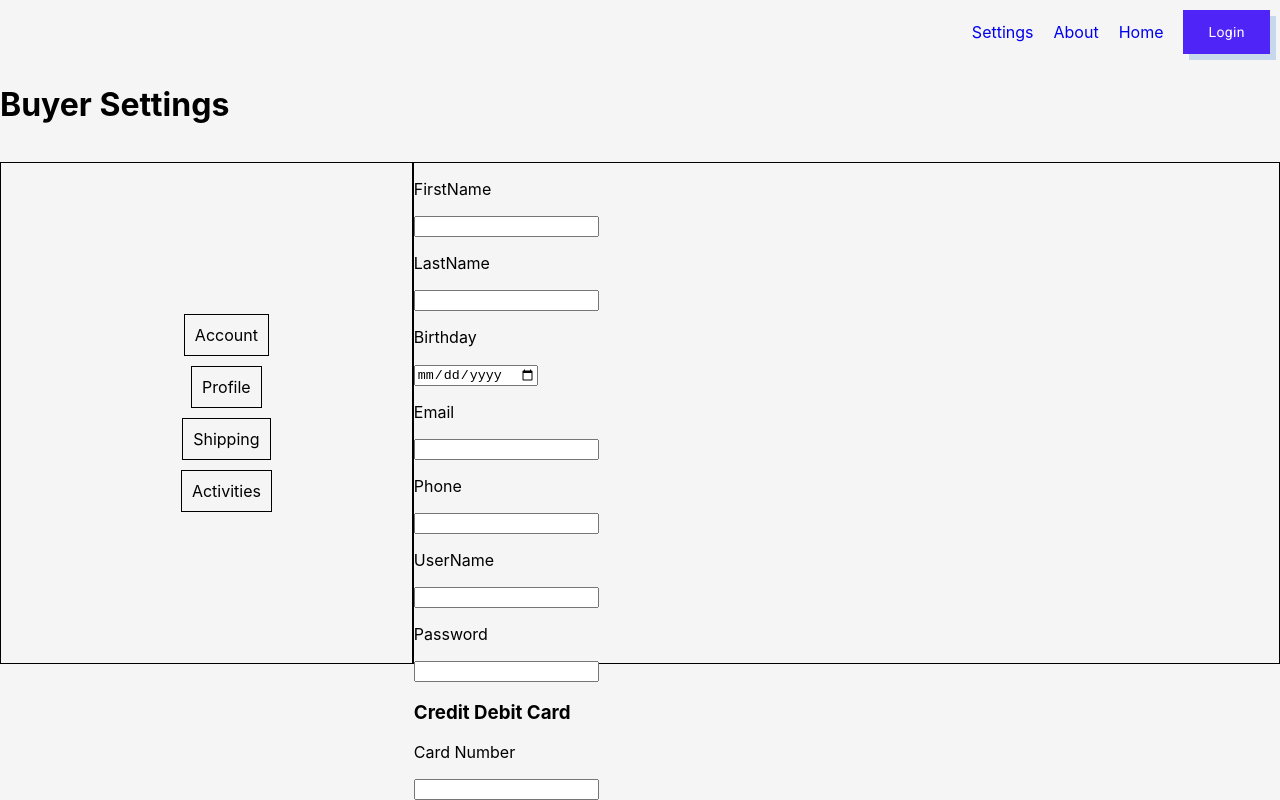
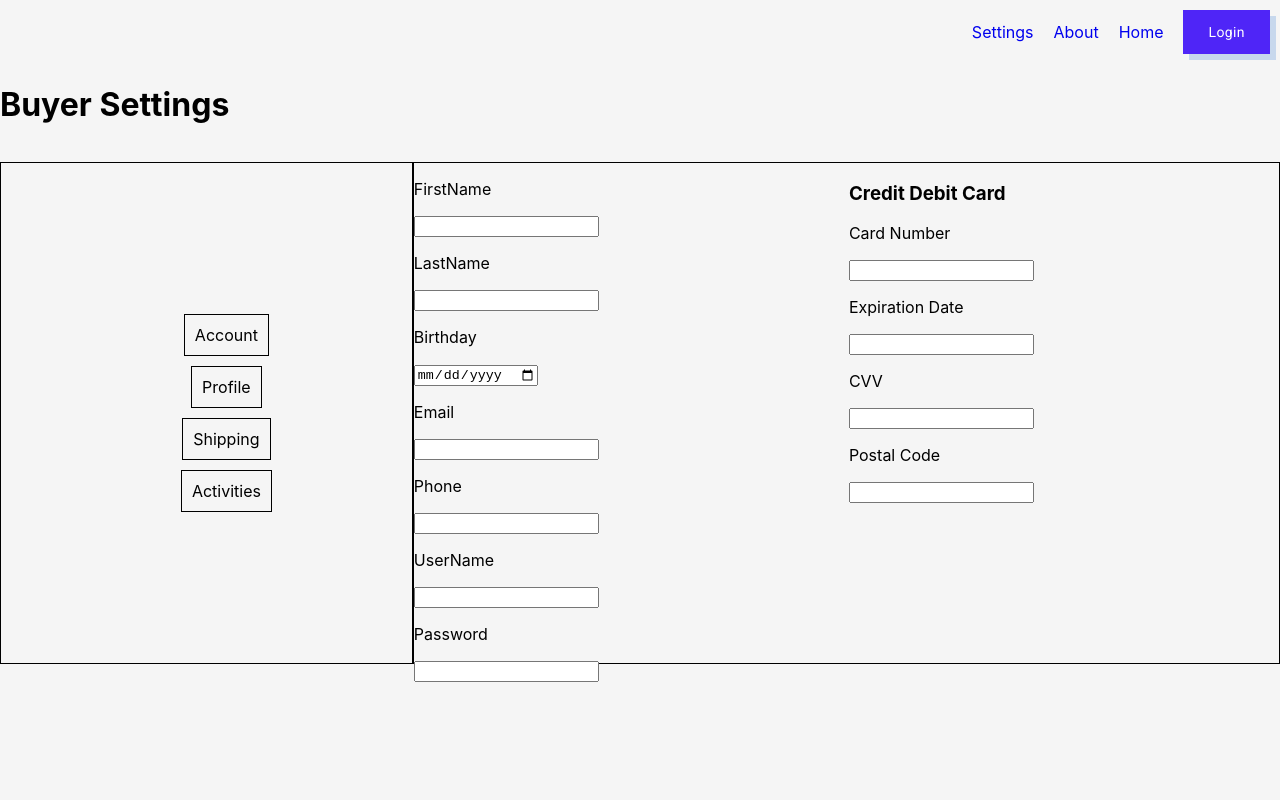
Before and after one commit to mitchthebaker/csc648-848-sw-engineering-sum21-T03, a React (Create React App) app in the folder application/client/: page /buyer-settings in a window 1280 px wide. Both pictures are taken after a click on the item "Account". Shown: the top 800 px of the page. Built offline with nearby package versions, Linux system fonts and the light colour scheme.

Commit message:
fixed overflow account component settings

```diff
--- a/application/client/src/components/BuyersSettingComponents/Account.js
+++ b/application/client/src/components/BuyersSettingComponents/Account.js
@@ -8,6 +8,7 @@ const buyerAccountSettings = () => {
    return (
     <div className="buyerAccountSettings-wrapper">
         <div className="buyerAccountSettings-firstContainer">
+            <div className="buyerAccountSettings-firstContainer_oneSide">
                 <p>FirstName</p>
                 <input type="text"/>
                 <p>LastName</p>
@@ -15,6 +16,8 @@ const buyerAccountSettings = () => {
                 <p>Birthday</p>
                 <input type="date"/>
                 <p>Email</p>
+            </div>
+            <div className="buyerAccountSettings-firstContainer_twoSide">
                 <input type="text"/>
                 <p>Phone</p>
                 <input type="text"/>
@@ -23,16 +26,21 @@ const buyerAccountSettings = () => {
                 <p>Password</p>
                 <input type="text"/>
             </div>
+        </div>
         <div className="buyerAccountSettings-secondContainer">
             <h3>Credit Debit Card</h3>
+            <div className="buyerAccountSettings-secondContainer_oneSide">
                 <p>Card Number</p>
                 <input type="text"/>
                 <p>Expiration Date</p>
                 <input type="text"/>
+            </div>
+            <div className="buyerAccountSettings-secondContainer_twoSide">
                 <p>CVV</p>
                 <input type="text"/>
                 <p>Postal Code</p>
                 <input type="text"/>
+            </div>
         </div>
     </div>
    );
--- a/application/client/src/components/SellersSettingComponents/Account.js
+++ b/application/client/src/components/SellersSettingComponents/Account.js
@@ -8,6 +8,7 @@ const sellerAccountSettings = () => {
    return (
     <div className="sellerAccountSettings-wrapper">
         <div className="sellerAccountSettings-firstContainer">
+            <div className="sellerAccountSettings-firstContainer_oneSide">
                 <p>FirstName</p>
                 <input type="text"/>
                 <p>LastName</p>
@@ -15,6 +16,8 @@ const sellerAccountSettings = () => {
                 <p>Birthday</p>
                 <input type="date"/>
                 <p>Email</p>
+            </div>
+            <div className="sellerAccountSettings-firstContainer_twoSide">
                 <input type="text"/>
                 <p>Phone</p>
                 <input type="text"/>
@@ -23,16 +26,21 @@ const sellerAccountSettings = () => {
                 <p>Password</p>
                 <input type="text"/>
             </div>
+        </div>
         <div className="sellerAccountSettings-secondContainer">
             <h3>Credit Debit Card</h3>
+            <div className="sellerAccountSettings-secondContainer_oneSide">
                 <p>Card Number</p>
                 <input type="text"/>
                 <p>Expiration Date</p>
                 <input type="text"/>
+            </div>
+            <div className="sellerAccountSettings-secondContainer">
                 <p>CVV</p>
                 <input type="text"/>
                 <p>Postal Code</p>
                 <input type="text"/>
+            </div>
         </div>
     </div>
    );
--- a/application/client/src/components/SellersSettingComponents/WorkSchedule.js
+++ b/application/client/src/components/SellersSettingComponents/WorkSchedule.js
@@ -1,9 +1,11 @@
-import React from 'react';
+//import React from 'react';
 import { NavLink } from 'react-router-dom';
 import { connect, useDispatch, useSelector } from 'react-redux';
 
 
+
 const sellerWorkScheduleSettings = () => {
+
 
    return (
     <div className="sellerWorkScheduleSettings-wrapper">
--- a/application/client/src/index.css
+++ b/application/client/src/index.css
@@ -278,4 +278,13 @@ code {
   width: 70%;
   height: 500px;
   border: 1px solid black;
+  grid-template-rows: minmax(150px, auto);
 }
+
+.buyerAccountSettings-wrapper, .sellerAccountSettings-wrapper {
+  display: grid;
+  grid-template-columns: repeat(2, 5fr);
+  grid-auto-rows: minmax(100px, auto);
+  gap: 5px;
+  grid-auto-rows: 50px;
+}
```
Lines whose indentation alone changed are shown as unchanged.
